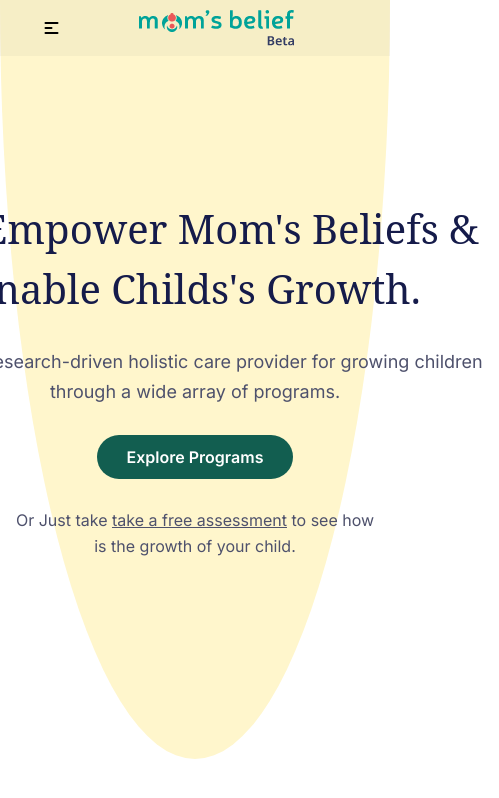
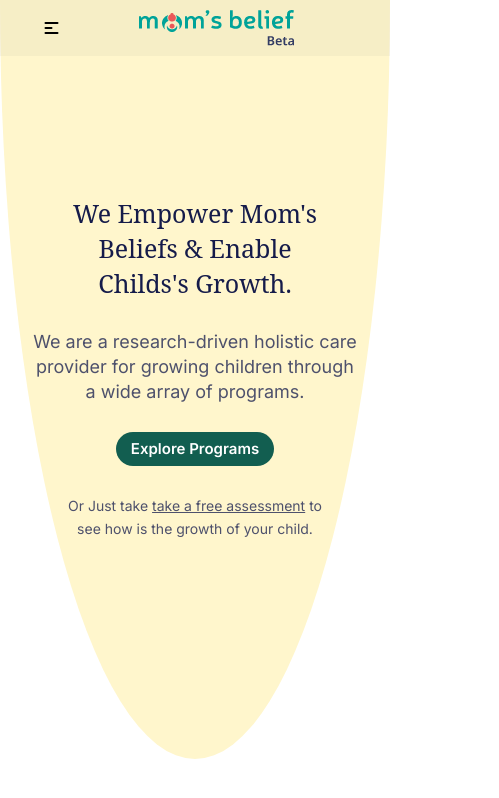
Before and after one commit to Harshitaj876/Moms-Belief, a React (Create React App) app: page / in a window 390 px wide. Shown: the top 798 px of the page, 499 px wide, since content can reach past the window. Built offline with nearby package versions, Linux system fonts and the light colour scheme.

Commit message:
modified:   src/Pages/Home.js

```diff
--- a/src/Pages/Home.js
+++ b/src/Pages/Home.js
@@ -5,12 +5,11 @@ const Home = () => {
   return (
       <div>
         <div className='flex flex-col items-center justify-center gap-7 h-[759px] bg-[#FFF6CC]' style={{ borderRadius: '0 0 50% 50% / 0 0 100% 100%' }}>
-          <h1 className='font-Noto font-medium text-[40px] leading-[60px] h-[120px] w-[608px] text-center text-[#151B4A]'>We Empower Mom's Beliefs & Enable Childs's Growth.</h1>
-          <h2 className='font-normal text-[18px] leading-[30px] text-[#4E516C] h-[60px] w-[578px] text-center m-0'>We are a research-driven holistic care provider for growing children through a wide array of programs.</h2>
-          <Link to='/signup' className='font-semibold text-[16px] bg-[#125E50] rounded-[60px] px-[30px] py-[10px] text-[#FFF] hover:bg-[#187767]'>Explore Programs</Link>
-          <h2 className='font-normal text-[16px] leading-[26px] text-[#4E516C] h-[54px] w-[373px] text-center'>Or Just take <a href='/assessment' className="underline">take a free assessment</a> to see how is the growth of your child.</h2>
+          <h1 className='font-Noto font-medium text-[25px] sm:text-[40px] leading-[35px] sm:leading-[60px]  h-[105px] w-[270px] sm:h-[120px] sm:w-[608px] text-center text-[#151B4A]'>We Empower Mom's Beliefs & Enable Childs's Growth.</h1>
+          <h2 className='font-normal text-[18px] sm:text-[16px] leading-[25px] sm:leading-[30px] text-[#4E516C] h-[75px] w-[324px] sm:h-[60px] sm:w-[578px] text-center m-0'>We are a research-driven holistic care provider for growing children through a wide array of programs.</h2>
+          <Link to='/signup' className='font-semibold text-[15px] sm:text-[16px] bg-[#125E50] rounded-[60px] px-[15px] py-[6px] sm:px-[30px] sm:py-[10px] text-[#FFF] hover:bg-[#187767]'>Explore Programs</Link>
+          <h2 className='font-normal text-[14px] sm:text-[16px] leading-[23px] sm:leading-[26px] text-[#4E516C] h-[69px] w-[254px] sm:h-[54px] sm:w-[373px] text-center'>Or Just take <a href='/assessment' className="underline">take a free assessment</a> to see how is the growth of your child.</h2>
         </div>
-
       </div>
   );
 }
```
